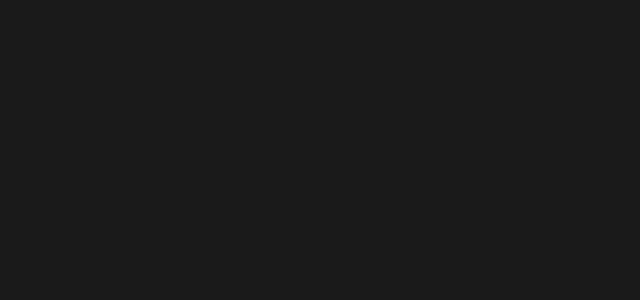
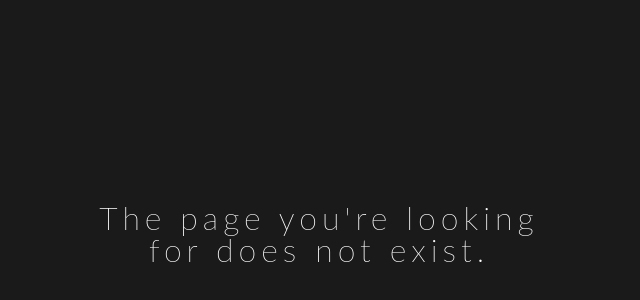
Before and after one commit to muazamkamal/muazamkamal, a Vue app: page /404 in a window 1280 px wide. Shown: the part 166-466 px from the top of the page, without its empty margins (321-961 px from the left). Built offline with nearby package versions, Linux system fonts and the light colour scheme.

Commit message:
Added 404 error page.

```diff
--- a/src/router/index.js
+++ b/src/router/index.js
@@ -1,6 +1,6 @@
 import Vue from "vue";
 import VueRouter from "vue-router";
-import Landing from "../views/Landing.vue";
+import Landing from "@/views/Landing.vue";
 
 Vue.use(VueRouter);
 
@@ -16,8 +16,17 @@
     // route level code-splitting
     // this generates a separate chunk (about.[hash].js) for this route
     // which is lazy-loaded when the route is visited.
-    component: () =>
-      import(/* webpackChunkName: "about" */ "../views/Gears.vue")
+    component: () => import(/* webpackChunkName: "about" */ "@/views/Gears.vue")
+  },
+  {
+    path: "/404",
+    name: "notfound",
+    alias: "*",
+    component: () => import("@/views/NotFound.vue")
+  },
+  {
+    path: "*",
+    redirect: "/404"
   }
 ];
 
--- /dev/null
+++ b/src/views/NotFound.vue
@@ -0,0 +1,24 @@
+<template>
+  <div class="notfound">
+    <Center>
+      <h1>The page you're looking for does not exist.</h1>
+    </Center>
+  </div>
+</template>
+
+<script>
+import Center from "@/components/Center.vue";
+
+export default {
+    name: "NotFound",
+    components: {
+        Center
+    }
+};
+</script>
+
+<style scoped>
+h1 {
+    font-weight: 200;
+}
+</style>>
```
